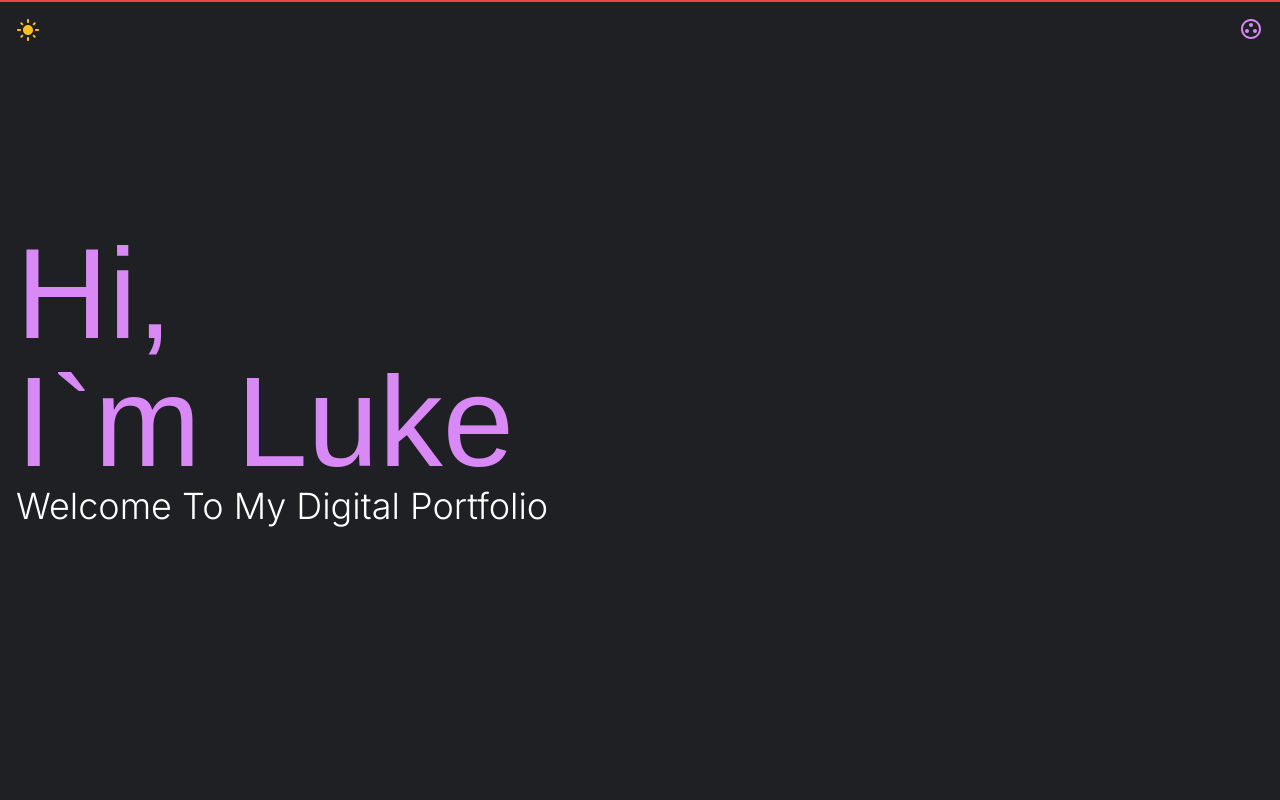
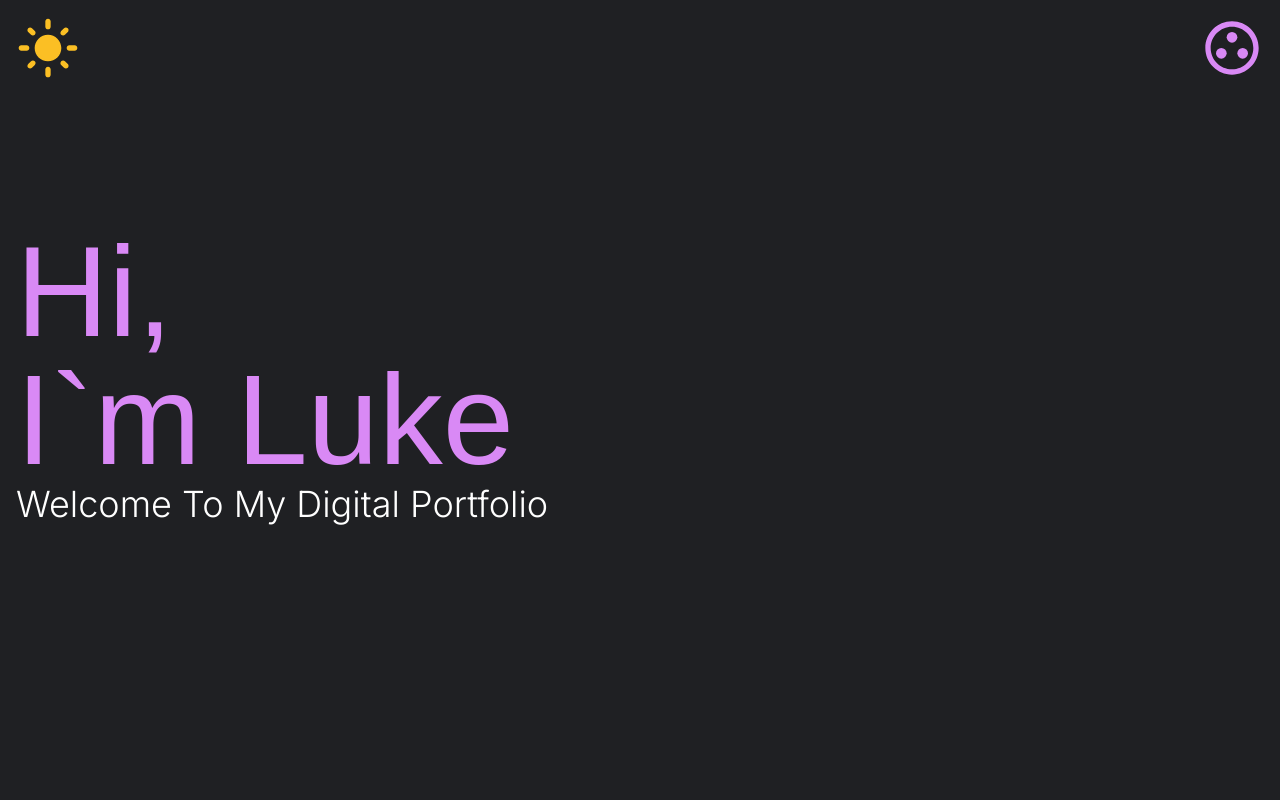
Before and after one commit to RLjumber/Personal-Portfolio, a Next.js app: page / in a window 1280 px wide. Shown: the top 800 px of the page. Built offline with nearby package versions, Linux system fonts and the light colour scheme; a web font is replaced by a local one.

Commit message:
SOLVED: height and width for Tailwind giving me issues so resorted to inline style jsx instead.

```diff
--- a/src/app/components/Header.js
+++ b/src/app/components/Header.js
@@ -16,10 +16,10 @@ export default function Header() {
 
 
   return (
-    <nav className=" sticky flex flex-nowrap top-0 z-10 justify-between bg-transparent border border-red-500">
+    <nav className=" sticky flex flex-nowrap top-0 z-10 justify-between bg-transparent">
 
       <div className="p-4 flex flex-col items-end absolute end-0 text-end" onClick={toggleDropdown}>
-        <GroupWorkOutlined className={` text-accent h-16 w-16 transition-transform transform ${isDropdownOpen ? 'rotate-180' : 'rotate-0'}`} />
+        <GroupWorkOutlined style={{height: "4rem", width: "4rem"}} className={` text-accent object-cover transition-transform transform ${isDropdownOpen ? 'rotate-180' : 'rotate-0'}`} />
 
         {isDropdownOpen && (
           <div className="flex flex-col mt-2 text-3xl">
--- a/src/app/page.js
+++ b/src/app/page.js
@@ -32,7 +32,7 @@ const [themeData, setThemeData] = useState("dark");
       <a onClick={
                     () => themeSetter()
                 }
-                className="fixed bottom-0 right-0 md:top-0 md:left-0 m-4 h-16 w-16 object-fill">{themeData=="light" && <NightlightIcon className=" text-indigo-600 w-full h-full"/>} { themeData==="dark" && <LightModeIcon className=" text-amber-400 w-full h-full"/> }</a>
+                className="fixed bottom-0 right-0 md:top-0 md:left-0 m-4 h-16 w-16 object-fill">{themeData=="light" && <NightlightIcon style={{height: "4rem", width: "4rem"}} className=" text-indigo-600 w-full h-full"/>} { themeData==="dark" && <LightModeIcon style={{height: "4rem", width: "4rem"}}  className=" text-amber-400 w-full h-full"/> }</a>
       <Header />
       <Landing />
     </main>
```
